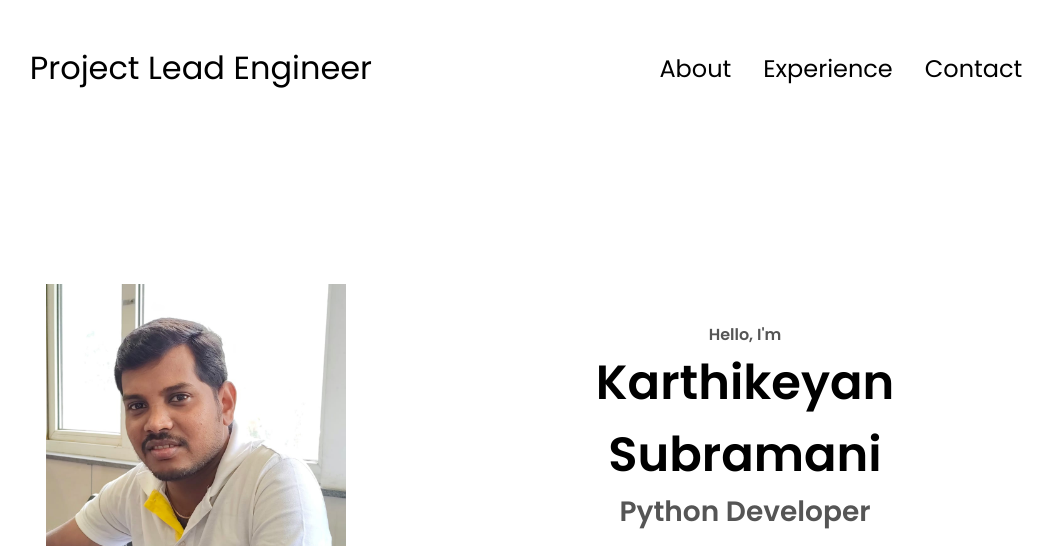
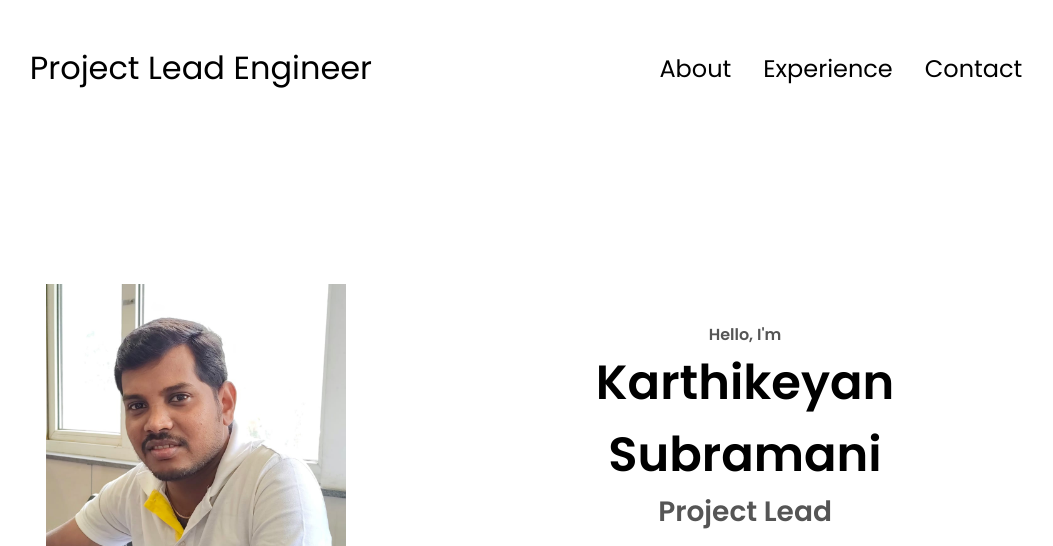
Before and after one commit to karthikeyansp91/karthikeyansp91.github.io, a plain HTML site: page index.html in a window 1280 px wide. Shown: the top 546 px of the page, without its empty margins (114-1167 px from the left). Drawn offline with Linux system fonts and the light colour scheme.

Commit message:
Update index.html

```diff
--- a/index.html
+++ b/index.html
@@ -44,7 +44,7 @@
       <div class="section__text">
         <p class="section__text__p1">Hello, I'm</p>
         <h1 class="title">Karthikeyan Subramani</h1>
-        <p class="section__text__p2">Python Developer</p>
+        <p class="section__text__p2">Project Lead</p>
         <div class="btn-container">
           <button
             class="btn btn-color-2"
```
